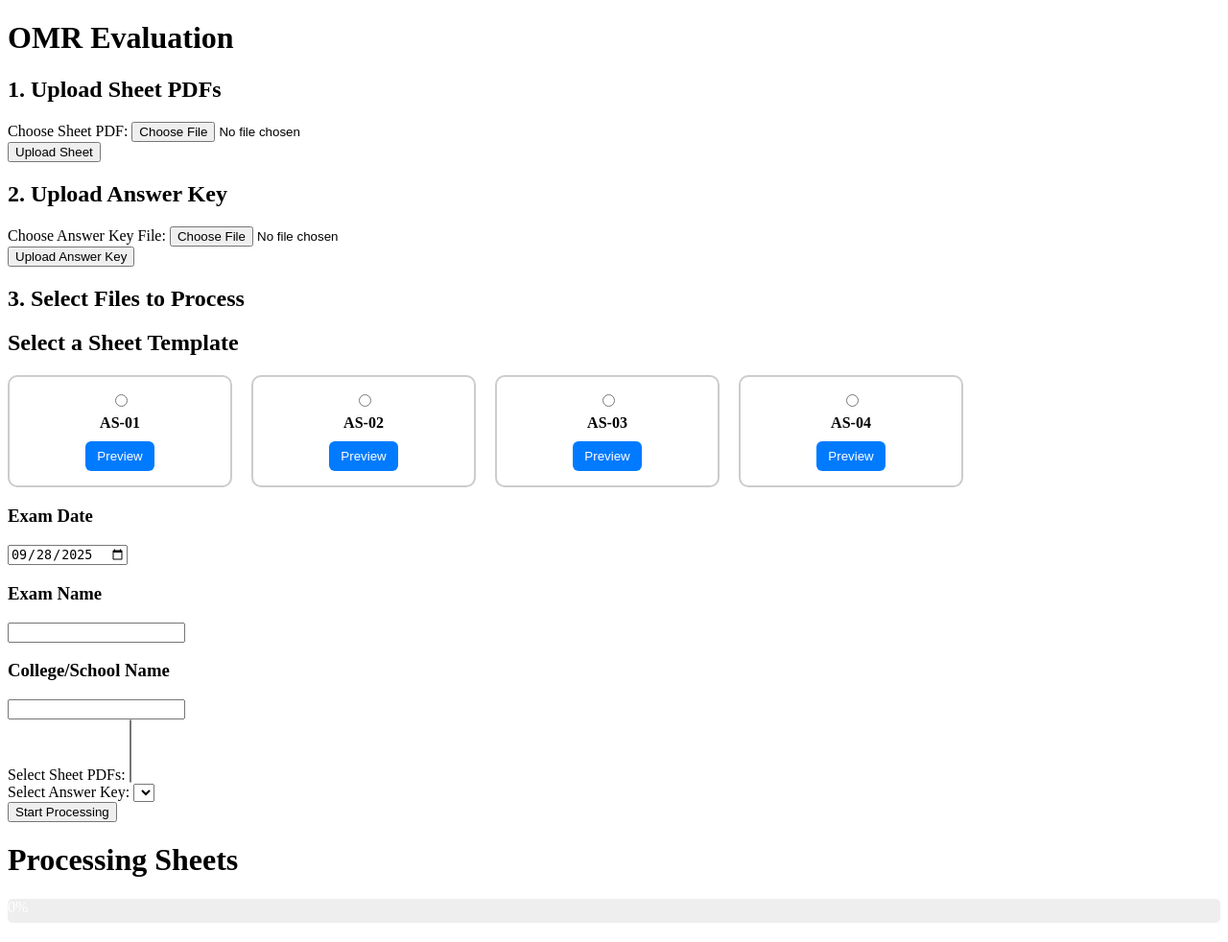
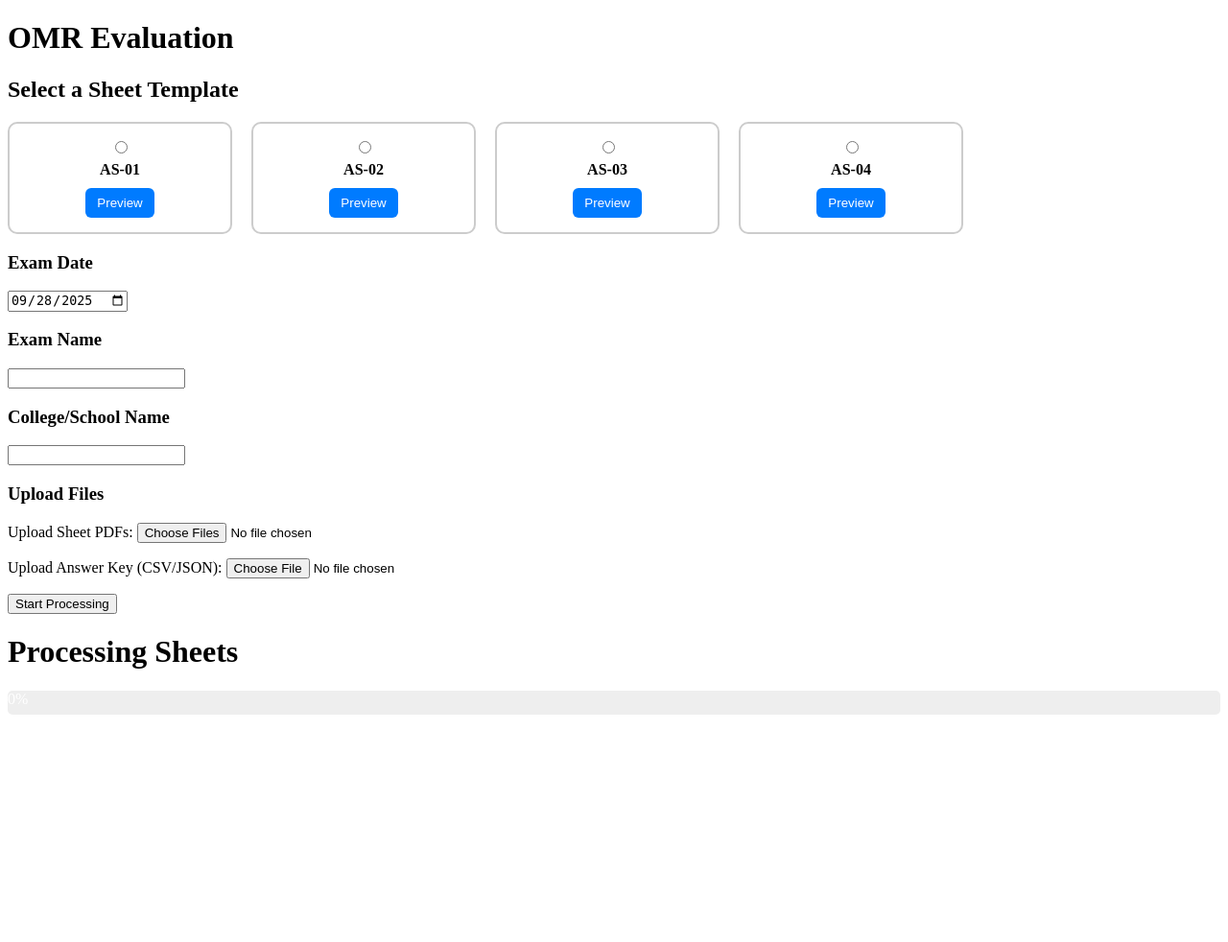
Before and after one commit to ibnu-umer/bubble-sheet-evaluator-web, a Django app: page / in a window 1280 px wide. Shown: the whole page at 96% size. After the commit the page ends 745 px from the top, so only its background shows below. Run offline with Django 5.2, Linux system fonts and the light colour scheme; data that the repository does not hold is empty; parts of the project's set-up code (start-up, migrations or seed data) failed here and were passed over.

Commit message:
refactor: switch from local file saving to in-memory file processing
- Updated file upload handling to avoid saving files locally
- Modified processing functions to work directly with uploaded file objects
- Simplified pipeline by removing dependency on file paths
- Ensured compatibility for PDF → image conversion and answer key parsing

```diff
--- a/omr/forms.py
+++ b/omr/forms.py
@@ -1,52 +1,24 @@
 from django import forms
-from django.core.exceptions import ValidationError
-from .models import UploadedFile
-import os
-
-MAX_UPLOAD_MB = 20  # adjust
-VALID_EXTS = {
-    'sheet': ['.pdf', '.zip'],
-    'answer_key': ['.csv', '.xlsx']
-}
-
-class UploadedFileForm(forms.ModelForm):
-    class Meta:
-        model = UploadedFile
-        fields = ['file', 'file_type']
-
-    def clean(self):
-        cleaned = super().clean()
-
-        uploaded = cleaned.get('file')
-        file_type = cleaned.get('file_type')
-
-        # Basic presence checks
-        if not uploaded:
-            raise ValidationError({'file': "No file uploaded."})
-        if not file_type:
-            raise ValidationError({'file_type': "Please select a file type."})
-
-        # Extension check
-        ext = os.path.splitext(uploaded.name)[1].lower()
-        allowed = VALID_EXTS.get(file_type, [])
-        if ext not in allowed:
-            raise ValidationError({
-                'file': (
-                    f"Invalid extension {ext} for {file_type}. "
-                    f"Allowed types: {', '.join(allowed)}"
-                )
-            })
 
 
-        # Size check
-        if uploaded.size > MAX_UPLOAD_MB * 1024 * 1024:
-            raise ValidationError({
-                'file': f"File too large. Max {MAX_UPLOAD_MB} MB."
-            })
+class UploadForm(forms.Form):
+    answer_sheets = forms.FileField(
+        required=False,
+        help_text="Upload answer sheets (PDF only)",
+    )
+    answer_key = forms.FileField(
+        required=False,
+        help_text="Upload answer key (CSV or JSON)",
+    )
 
-        # Optionally: simple MIME/content_type hint (not foolproof)
-        # content_type = uploaded.content_type
-        # if file_type == 'OMR' and content_type not in ('application/pdf', 'application/zip'):
-        #     pass
+    def clean_answer_sheets(self):
+        file = self.cleaned_data.get("answer_sheets")
+        if file and not file.name.lower().endswith(".pdf"):
+            raise forms.ValidationError("Only PDF files are allowed for answer sheets.")
+        return file
 
-        return cleaned
+    def clean_answer_key(self):
+        file = self.cleaned_data.get("answer_key")
+        if file and not (file.name.lower().endswith(".csv") or file.name.lower().endswith(".json")):
+            raise forms.ValidationError("Only CSV or JSON files are allowed for answer keys.")
+        return file
--- a/omr/templates/evaluate.html
+++ b/omr/templates/evaluate.html
@@ -99,33 +99,7 @@
         </ul>
         {% endif %}
 
-        <!-- Section 1: Upload Sheet PDFs -->
-        <h2>1. Upload Sheet PDFs</h2>
-        <form method="post" enctype="multipart/form-data" action="{% url 'evaluator' %}">
-            {% csrf_token %}
-            <input type="hidden" name="file_type" value="sheet">
-            <div>
-                <label for="id_sheet_file">Choose Sheet PDF:</label>
-                <input type="file" name="file" id="id_sheet_file" required>
-            </div>
-            <button type="submit">Upload Sheet</button>
-        </form>
-
-        <!-- Section 2: Upload Answer Key -->
-        <h2>2. Upload Answer Key</h2>
-        <form method="post" enctype="multipart/form-data" action="{% url 'evaluator' %}">
-            {% csrf_token %}
-            <input type="hidden" name="file_type" value="answer_key">
-            <div>
-                <label for="id_answer_file">Choose Answer Key File:</label>
-                <input type="file" name="file" id="id_answer_file" required>
-            </div>
-            <button type="submit">Upload Answer Key</button>
-        </form>
-
-        <!-- Section 3: Select Uploaded Files -->
-        <h2>3. Select Files to Process</h2>
-        <form method="post" id="process-form">
+        <form method="post" enctype="multipart/form-data" id="process-form" action="{% url 'evaluator' %}">
             {% csrf_token %}
 
             <h2>Select a Sheet Template</h2>
@@ -133,22 +107,22 @@
                 <div class="template-card">
                     <input type="radio" id="AS-01" name="sheet_template" value="AS-01" required>
                     <label for="AS-01">AS-01</label>
-                    <button class="preview-btn" data-img="{% static 'sheet_images/AS-01.png' %}">Preview</button>
+                    <button class="preview-btn" type="button" data-img="{% static 'sheet_images/AS-01.png' %}">Preview</button>
                 </div>
                 <div class="template-card">
                     <input type="radio" id="AS-02" name="sheet_template" value="AS-02">
                     <label for="AS-02">AS-02</label>
-                    <button class="preview-btn" data-img="{% static 'sheet_images/AS-02.png' %}">Preview</button>
+                    <button class="preview-btn" type="button" data-img="{% static 'sheet_images/AS-02.png' %}">Preview</button>
                 </div>
                 <div class="template-card">
                     <input type="radio" id="AS-03" name="sheet_template" value="AS-03">
                     <label for="AS-03">AS-03</label>
-                    <button class="preview-btn" data-img="{% static 'sheet_images/AS-03.png' %}">Preview</button>
+                    <button class="preview-btn" type="button" data-img="{% static 'sheet_images/AS-03.png' %}">Preview</button>
                 </div>
                 <div class="template-card">
                     <input type="radio" id="AS-04" name="sheet_template" value="AS-04">
                     <label for="AS-04">AS-04</label>
-                    <button class="preview-btn" data-img="{% static 'sheet_images/AS-04.png' %}">Preview</button>
+                    <button class="preview-btn" type="button" data-img="{% static 'sheet_images/AS-04.png' %}">Preview</button>
                 </div>
             </div>
 
@@ -157,10 +131,8 @@
                 <img id="previewImage" src="" alt="Template Preview">
             </div>
 
-
             <h3>Exam Date</h3>
             <input for="exam-date" name="exam_date" type="date" id="dateInput">
-
 
             <h3>Exam Name</h3>
             <input for="exam-name" name="exam_name" type="text" required>
@@ -168,26 +140,20 @@
             <h3>College/School Name</h3>
             <input for="org-name" name="org_name" type="text" required>
 
+            <!-- Upload Section -->
+            <h3>Upload Files</h3>
             <div>
-                <label for="sheet_select">Select Sheet PDFs:</label>
-                <select name="sheet_files" id="sheet_select" multiple required>
-                    {% for f in recent %}
-                        {% if f.file_type == "sheet" %}
-                            <option value="{{ f.file.path }}">{{ f.file.name }}</option>
-                        {% endif %}
-                    {% endfor %}
-                </select>
+                <label for="sheet_upload">Upload Sheet PDFs:</label>
+                <input type="file" name="sheet_files" id="sheet_upload" accept=".pdf" multiple required>
+                <ul id="sheetList"></ul>
             </div>
+
             <div>
-                <label for="answer_select">Select Answer Key:</label>
-                <select name="answer_file" id="answer_select" required>
-                    {% for f in recent %}
-                        {% if f.file_type == "answer_key" %}
-                            <option value="{{ f.file.path }}">{{ f.file.name }}</option>
-                        {% endif %}
-                    {% endfor %}
-                </select>
+                <label for="answer_upload">Upload Answer Key (CSV/JSON):</label>
+                <input type="file" name="answer_file" id="answer_upload" accept=".csv,.json" required>
+                <ul id="answerList"></ul>
             </div>
+
             <button type="submit">Start Processing</button>
         </form>
 
@@ -199,15 +165,94 @@
         <div id="results" style="display:none;"></div>
 
         <script>
-            document.getElementById("process-form").addEventListener(
-                "submit", async function(event) {
-                event.preventDefault(); // stop the form's normal submit
+            document.addEventListener("DOMContentLoaded", function () {
+                // For multiple sheet files
+                function handleMultiFileList(input, listId) {
+                    const list = document.getElementById(listId);
+                    list.innerHTML = "";
 
-                // const exam_name = document.getElementById("exam-name").value;
+                    Array.from(input.files).forEach((file, index) => {
+                        const li = document.createElement("li");
+                        li.textContent = file.name + " ";
+
+                        const removeBtn = document.createElement("span");
+                        removeBtn.textContent = "✖";
+                        removeBtn.style.cursor = "pointer";
+                        removeBtn.style.color = "red";
+                        removeBtn.onclick = function () {
+                            const dt = new DataTransfer();
+                            Array.from(input.files)
+                                .filter((_, i) => i !== index)
+                                .forEach(f => dt.items.add(f));
+                            input.files = dt.files;
+                            handleMultiFileList(input, listId);
+                        };
+
+                        li.appendChild(removeBtn);
+                        list.appendChild(li);
+                    });
+                }
+
+                // For single answer file
+                function handleSingleFile(input, listId) {
+                    const list = document.getElementById(listId);
+                    list.innerHTML = "";
+
+                    if (input.files.length > 0) {
+                        const file = input.files[0];
+                        const li = document.createElement("li");
+                        li.textContent = file.name + " ";
+
+                        const removeBtn = document.createElement("span");
+                        removeBtn.textContent = "✖";
+                        removeBtn.style.cursor = "pointer";
+                        removeBtn.style.color = "red";
+                        removeBtn.onclick = function () {
+                            input.value = ""; // reset file input
+                            list.innerHTML = "";
+                        };
+
+                        li.appendChild(removeBtn);
+                        list.appendChild(li);
+                    }
+                }
+
+                document.getElementById("sheet_upload").addEventListener("change", function () {
+                    handleMultiFileList(this, "sheetList");
+                });
+
+                document.getElementById("answer_upload").addEventListener("change", function () {
+                    handleSingleFile(this, "answerList");
+                });
+            });
+
+
+            document.getElementById("process-form").addEventListener("submit", async function(event) {
+                event.preventDefault(); // stop normal submit
+
                 const form = document.getElementById("process-form");
-                const formData = new FormData(form);
-                // formData.append("examName", exam_name)
+                const formData = new FormData();
 
+                // Add regular inputs (text/date/radio etc.)
+                new FormData(form).forEach((value, key) => {
+                    if (key !== "sheet_files" && key !== "answer_file") {
+                        formData.append(key, value);
+                    }
+                });
+
+                // Add multiple sheet files
+                const sheetInput = document.getElementById("sheet_upload");
+                Array.from(sheetInput.files).forEach(file => {
+                    formData.append("sheet_files", file);
+                });
+
+                // Add single answer file
+                const answerInput = document.getElementById("answer_upload");
+                if (answerInput.files.length > 0) {
+                    formData.append("answer_file", answerInput.files[0]);
+                }
+
+                // Send request
                 const response = await fetch("{% url 'process_ajax' %}", {
                     method: "POST",
                     headers: {
@@ -216,13 +261,13 @@
                     body: formData
                 });
 
+                // --- Streaming response handling ---
                 const reader = response.body.getReader();
                 const decoder = new TextDecoder();
                 let buffer = "";
 
                 function handleData(data) {
-                    console.log("handleData called with:", data);
-                    // progress bar update
+                    // progress bar
                     if (data.progress !== undefined) {
                         const bar = document.getElementById("progress-bar");
                         if (bar) {
@@ -231,14 +276,10 @@
                         }
                     }
 
-                    // results button
+                    // results
                     if (data.exam_id) {
                         const resultsDiv = document.getElementById("results");
-                        if (!resultsDiv) {
-                            console.error("No #results div found!");
-                            return;
-                        }
-
+                        if (resultsDiv) {
                             resultsDiv.style.display = "block";
                             resultsDiv.innerHTML = `
                                 <p>Processing completed successfully!</p>
@@ -247,7 +288,7 @@
                                 </a>
                             `;
                         }
-
+                    }
                     console.log("Chunk received:", data);
                 }
 
@@ -256,7 +297,6 @@
                     if (done) break;
 
                     buffer += decoder.decode(value, { stream: true });
-
                     let parts = buffer.split("\n");
                     buffer = parts.pop();
 
@@ -271,7 +311,6 @@
                     }
                 }
 
-                // process leftover
                 if (buffer.trim()) {
                     try {
                         const data = JSON.parse(buffer);
@@ -280,8 +319,9 @@
                         console.error("Failed to parse leftover:", buffer, e);
                     }
                 }
-            })
+            });
 
+            // --- Preview handling ---
             const previewButtons = document.querySelectorAll(".preview-btn");
             const overlay = document.getElementById("previewOverlay");
             const previewImage = document.getElementById("previewImage");
@@ -307,7 +347,7 @@
                 }
             });
 
-            // Get today's date in YYYY-MM-DD format
+            // --- Default exam date ---
             const today = new Date().toISOString().split('T')[0];
             document.getElementById("dateInput").value = today;
 
--- a/omr/views.py
+++ b/omr/views.py
@@ -1,7 +1,7 @@
 from django.shortcuts import render, redirect
 from django.contrib import messages
-from .forms import UploadedFileForm
-from .models import UploadedFile
+from .forms import UploadForm
+from .models import UploadLog
 from django.conf import settings
 from .processing.pdf_utils import pdf_to_images
 from .processing.evaluator import process_sheet, load_answers
@@ -17,19 +17,29 @@ from django.utils.timezone import now
 
 
 
+
 def evaluator(request):
     if request.method == 'POST':
-        form = UploadedFileForm(request.POST, request.FILES)
+        form = UploadForm(request.POST, request.FILES)
         if form.is_valid():
-            instance = form.save()
-            messages.success(request, f"Uploaded: {instance.file.name}")
-            return redirect('evaluator')
+            sheet_file = form.cleaned_data.get("answer_sheets")
+            key_file = form.cleaned_data.get("answer_key")
+
+            if sheet_file:
+                UploadLog.objects.create(filename=sheet_file.name, filetype="sheet")
+                messages.success(request, f"Processed answer sheet: {sheet_file.name}")
+
+            if key_file:
+                UploadLog.objects.create(filename=key_file.name, filetype="key")
+                messages.success(request, f"Processed answer key: {key_file.name}")
+
+            return redirect("evaluator")
         else:
             messages.error(request, "Upload failed. Fix the errors below.")
     else:
-        form = UploadedFileForm()
+        form = UploadForm()
 
-    recent = UploadedFile.objects.order_by('-uploaded_at')[:20]
+    recent = UploadLog.objects.order_by('-uploaded_at')[:20]
     return render(request, 'evaluate.html', {'form': form, 'recent': recent})
 
 
@@ -37,8 +47,8 @@ def evaluator(request):
 def process_ajax(request):
     if request.method == "POST":
         template = request.POST.get("sheet_template")
-        sheet_files = request.POST.getlist("sheet_files")
-        answer_file = request.POST.get("answer_file")
+        sheet_files = request.FILES.getlist("sheet_files")
+        answer_file = request.FILES.get("answer_file")
         exam_name = request.POST.get("exam_name").lower().replace(" ", "_")
         org_name = request.POST.get("org_name")
         exam_date = request.POST.get("exam_date")
```
Also changed, not shown: omr/models.py (+3 -10 lines), omr/processing/evaluator.py (+19 -20 lines), omr/processing/pdf_utils.py (+23 -8 lines). Lines whose indentation alone changed are shown as unchanged.
